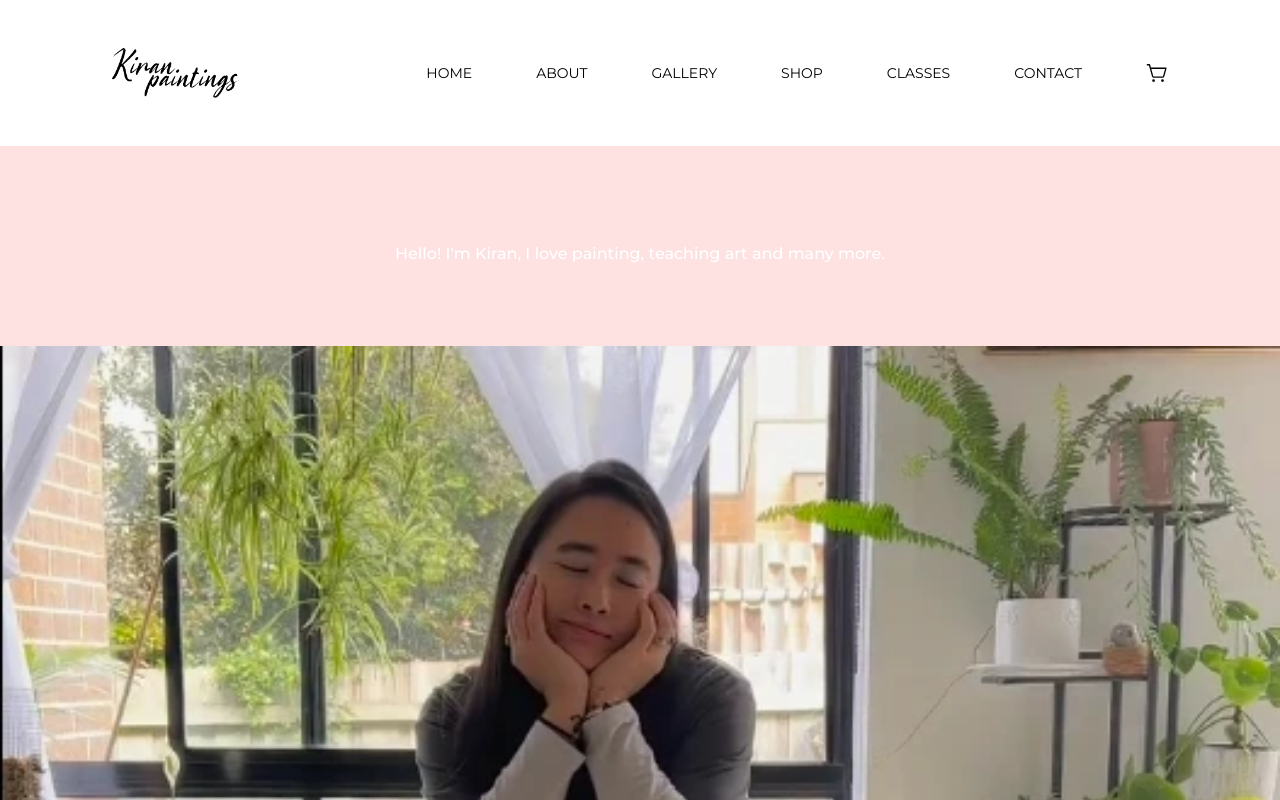
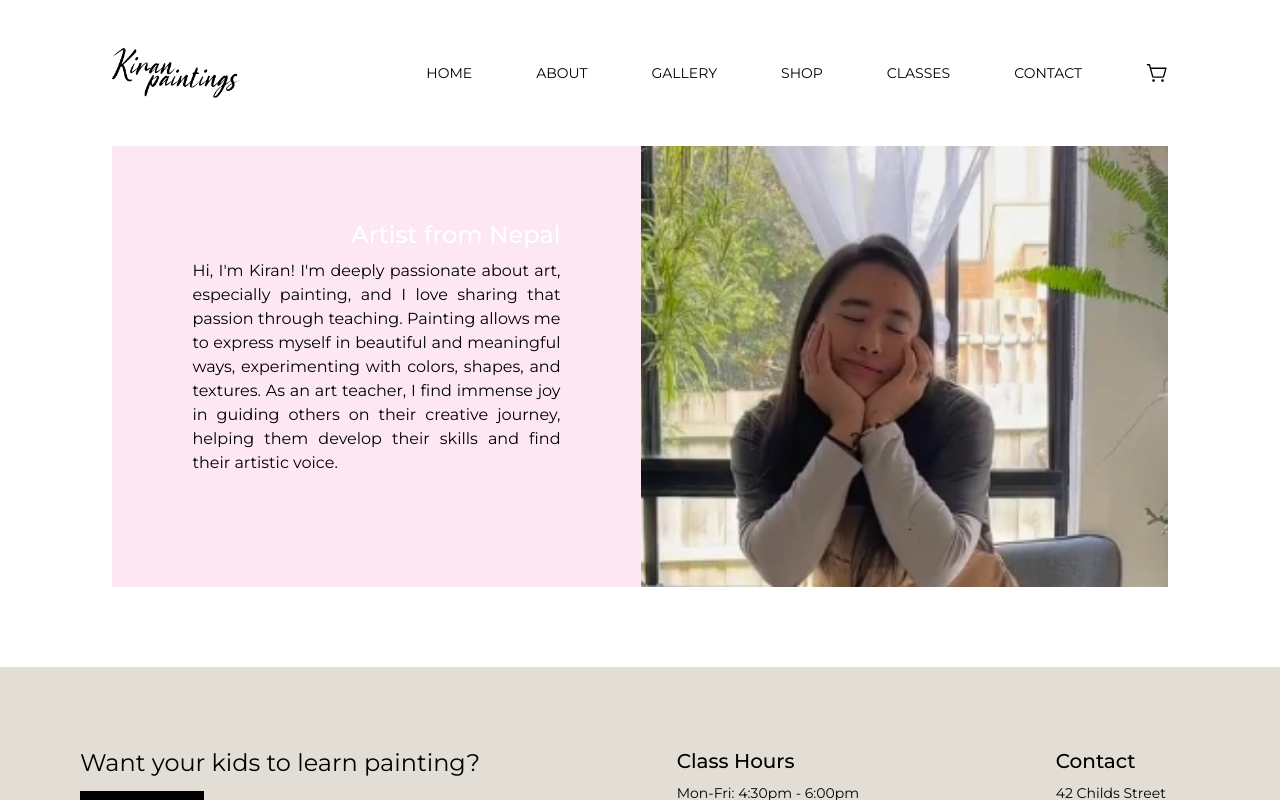
Before and after one commit to kyaakpa/genj3n, a Next.js app: page / in a window 1280 px wide. Shown: the top 800 px of the page. Built offline with nearby package versions, Linux system fonts and the light colour scheme.

Commit message:
home page improvements

```diff
--- a/app/page.jsx
+++ b/app/page.jsx
@@ -2,18 +2,29 @@
 import { TextGenerateEffect } from "@/components/ui/text-generate-effect";
 
 const Home = () => {
-  const h1 = `Hello! I'm Kiran, I love painting, teaching art and many more. `;
+  const h1 = "Artist from Nepal";
+
   return (
-    <div className="flex justify-center flex-col">
-      <div className="h-[25vh] bg-red-100 flex flex-col items-center justify-center">
-        <h1>
-          <TextGenerateEffect words={h1} />
-        </h1>
+    <div className="flex max-sm:flex-col-reverse justify-center lg:px-28">
+      <div className="w-full  pt-10 pb-24 bg-pink-100 flex flex-col items-center justify-center">
+        <div className="w-4/5   sm:w-[400px] p-4">
+          <h1 className="text-2xl text-right">
+            <TextGenerateEffect words={h1} />
+          </h1>
+          <p className="pt-2 text-justify hyphens-auto">
+            Hi, I'm Kiran! I'm deeply passionate about art, especially painting,
+            and I love sharing that passion through teaching. Painting allows me
+            to express myself in beautiful and meaningful ways, experimenting
+            with colors, shapes, and textures. As an art teacher, I find immense
+            joy in guiding others on their creative journey, helping them
+            develop their skills and find their artistic voice.
+          </p>
+        </div>
       </div>
       <img
         src="./homecover.webp"
         alt="krian smiling"
-        className="object-cover "
+        className=" object-cover max-sm:min-h-[300px]"
       />
     </div>
   );
```
